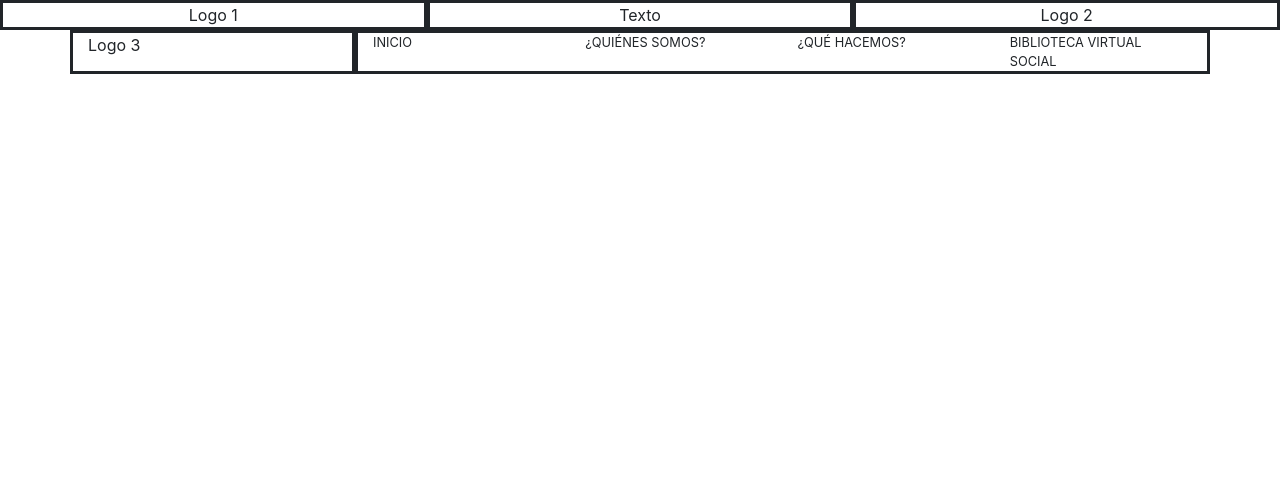
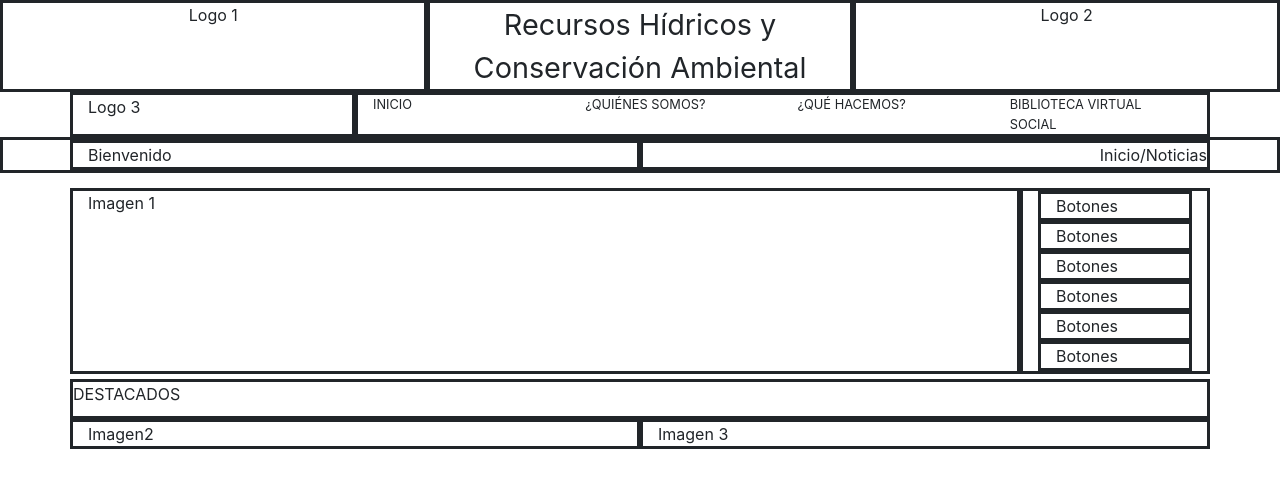
Before and after one commit to almacenero/Maquetaci-n_Prefectura_Ambato, a plain HTML site: page index.html in a window 1280 px wide. Drawn offline with nearby package versions, Linux system fonts and the light colour scheme.

Commit message:
added "destacados "

```diff
--- a/index.html
+++ b/index.html
@@ -15,7 +15,9 @@
           <div class="header_element">Logo 1</div>
         </div>
         <div class="col-sm my_container">
-          <div class="header_element">Texto</div>
+          <div class="header_element header_text">
+            Recursos Hídricos y Conservación Ambiental
+          </div>
         </div>
         <div class="col-sm my_container">
           <div class="header_element">Logo 2</div>
@@ -40,7 +42,43 @@
       </div>
     </div>
     <!-- Fin "Logo 3 y Menu de Navegación" -->
+    <!-- Inicio "Bienvenido e Inicio de sessión" -->
+    <div class="container-fluid my_container">
+      <div class="container">
+        <div class="row">
+          <div class="col-sm my_container">Bienvenido</div>
+          <div class="col-sm my_container">
+            <div class="row justify-content-end">Inicio/Noticias</div>
+          </div>
+        </div>
+      </div>
+    </div>
 
+    <!-- Fin "Bienvenido e Inicio de sessión" -->
+    <!-- Inicio "Imagen 1 y menus Verticales" -->
+    <div class="container">
+      <div class="row container_imgage1">
+        <div class="col-sm-10 my_container">Imagen 1</div>
+        <div class="col-sm my_container">
+          <div class="col-md my_container">Botones</div>
+          <div class="col-md my_container">Botones</div>
+          <div class="col-md my_container">Botones</div>
+          <div class="col-md my_container">Botones</div>
+          <div class="col-md my_container">Botones</div>
+          <div class="col-md my_container">Botones</div>
+        </div>
+      </div>
+    </div>
+    <!-- Fin "Imagen 1 y menus Verticales" -->
+    <!-- Inicio "Destacados" -->
+    <div class="container">
+      <div class="row my_container container_Image_2_3">DESTACADOS</div>
+      <div class="row">
+        <div class="col-sm my_container">Imagen2</div>
+        <div class="col-sm my_container">Imagen 3</div>
+      </div>
+    </div>
+    <!-- Fin "Destacados" -->
     <script src="https://code.jquery.com/jquery-3.5.1.slim.min.js"></script>
     <script src="bootstrap/js/bootstrap.bundle.min.js"></script>
   </body>
--- a/styles.css
+++ b/styles.css
@@ -6,6 +6,19 @@
   text-align: center;
 }
 
+.header_text {
+  font-size: 1.8em;
+}
+
 .menus {
   font-size: 0.8em;
 }
+
+.container_imgage1 {
+  margin-top: 15px;
+}
+
+.container_Image_2_3 {
+  margin-top: 5px;
+  padding-bottom: 10px;
+}
```
